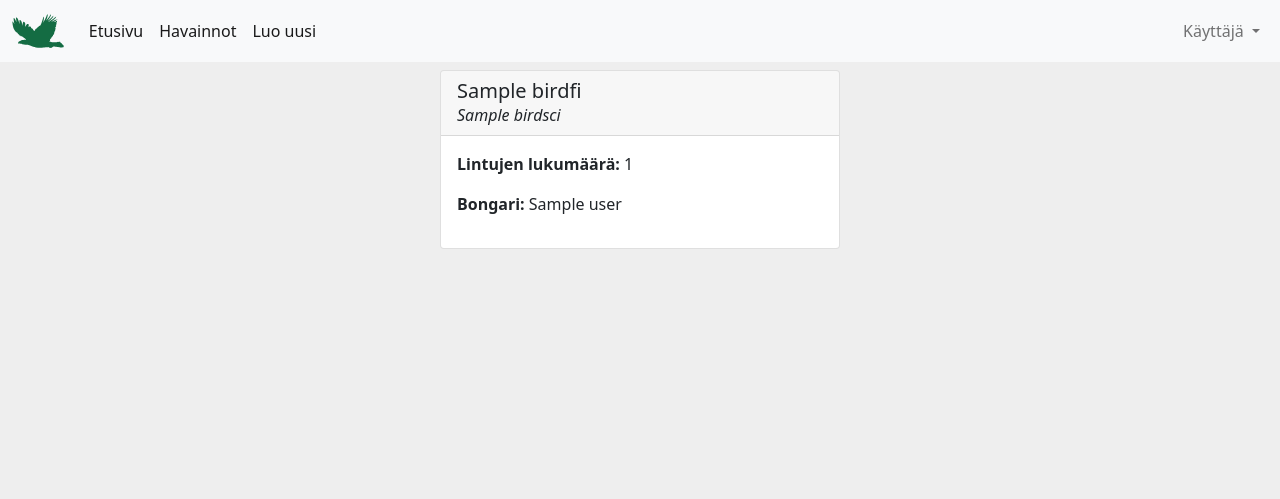
After one commit to Jeemlei/Lintuloki, a Flask app: template app/templates/observations.html in a window 1280 px wide. The commit adds this page. Shown: the top 499 px of the page. Run offline with Flask 2, Linux system fonts and the light colour scheme; the template is opened without the code that fills it: most values are stand-ins (such as "Sample title", 1, 10 or a date in 2020).

Commit message:
Initial observations feed for live testing

```diff
--- a/app/app.py
+++ b/app/app.py
@@ -1,5 +1,5 @@
 from os import getenv
-from flask import Flask, render_template, redirect, request, session, abort
+from flask import Flask, render_template, redirect, request, session, abort, make_response
 from flask_sqlalchemy import SQLAlchemy  # pylint: disable=import-error
 from werkzeug.security import check_password_hash, generate_password_hash
 from werkzeug.utils import secure_filename
@@ -215,3 +215,28 @@ def new_observation():
     today = datetime.now().strftime('%Y-%m-%d')
 
     return render_template('new_observation.html', title='Uusi havainto', birdpattern=birdpattern, birds=birds, locationpattern=locationpattern, locations=locations, today=today)
+
+
+@app.route('/observations')
+def observations():
+    sql = 'SELECT u.realname, b.fi, b.sci, o.bird_count, i.id AS img_id \
+            FROM observations o \
+            INNER JOIN users u ON o.user_id=u.id \
+            INNER JOIN birds b ON o.bird_id=b.id \
+            LEFT JOIN images i ON o.id=i.observation_id'
+    result = db.session.execute(sql).fetchall()
+    observations = []
+    for o in result:
+        observations.append({'user': o[0], 'birdfi': o[1], 'birdsci': o[2], 'count': o[3], 'imgid': o[4]})
+    print(observations)
+    return render_template('observations.html', title='Lintuloki - Havainnot', observations=observations)
+
+@app.route('/images/<int:id>')
+def image(id):
+    sql = 'SELECT binarydata, imagename FROM images WHERE id=:id'
+    # result = [(<binarydata>, 'imagename')]
+    result = db.session.execute(sql, {'id':id}).fetchall()
+    response = make_response(bytes(result[0][0]))
+    imagetype = result[0][1].rsplit('.',1)[1].lower()
+    response.headers.set('Content-Type',f'image/{imagetype}')
+    return response
--- a/app/templates/layout.html
+++ b/app/templates/layout.html
@@ -19,13 +19,16 @@
 						<li class="nav-item">
 							<a class="nav-link active" aria-current="page" href="/">Etusivu</a>
 						</li>
+						<li class="nav-item">
+							<a class="nav-link active" aria-current="page" href="/observations">Havainnot</a>
+						</li>
 						{% if session.username %}
 						<li class="nav-item">
-							<a class="nav-link active" aria-current="page" href="/new-observation">Uusi havainto</a>
+							<a class="nav-link active" aria-current="page" href="/new-observation">Luo uusi</a>
 						</li>
 						{% else %}
 						<li class="nav-item">
-							<a class="nav-link active" aria-current="page" href="/login">Uusi havainto</a>
+							<a class="nav-link active" aria-current="page" href="/login">Luo uusi</a>
 						</li>
 						{% endif %}
 					</ul>
--- /dev/null
+++ b/app/templates/observations.html
@@ -0,0 +1,18 @@
+{% extends "layout.html" %} {% block content %}
+{% for observation in observations %}
+<div class="d-flex justify-content-center align-items-sm-center">
+	<div class="card" style="width: 25rem;margin-bottom: 10px;">
+		<div class="card-header">
+			<h5 style="margin: 0px">{{ observation.birdfi }}</h5> <i>{{ observation.birdsci }}</i>
+		</div>
+		<div class="card-body">
+            <p><b>Lintujen lukumäärä:</b> {{ observation.count }}</p>
+            <p><b>Bongari:</b> {{ observation.user }}</p>
+            {% if observation.imgid >= 0 %}
+                <img style="width: 20rem;" src="/images/{{ observation.imgid }}">
+            {% endif %}
+        </div>
+    </div>
+</div>
+{% endfor %}
+{% endblock %}
```
